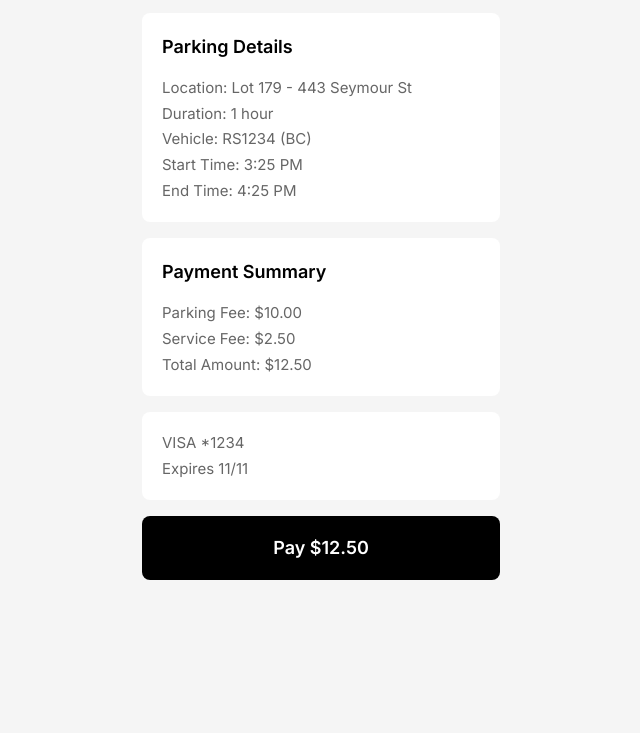
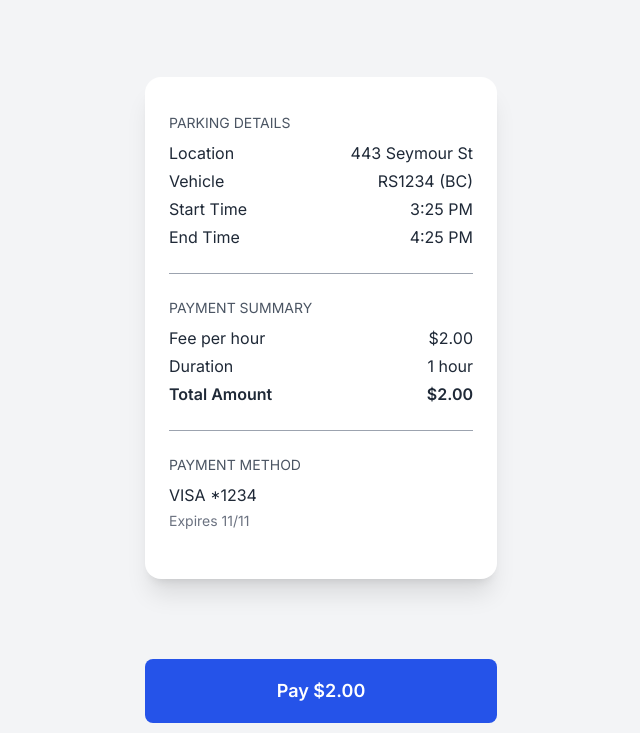
Before and after one commit to yddobyb/2800-202510-DTC14, a plain HTML site: page paymentconfirmpage.html in a window 1280 px wide. Shown: the part 67-800 px from the top of the page, without its empty margins (319-959 px from the left). Drawn offline with nearby package versions, Linux system fonts and the light colour scheme.

Commit message:
Custom payment confirm page

```diff
--- a/paymentconfirmpage.html
+++ b/paymentconfirmpage.html
@@ -2,60 +2,84 @@
 <html lang="en">
 
 <head>
-    <meta charset="UTF-8">
-    <meta name="viewport" content="width=device-width, initial-scale=1.0">
-    <title>ParkSmart - Payment Confirmation</title>
+    <meta charset="UTF-8" />
+    <meta name="viewport" content="width=device-width, initial-scale=1.0" />
+    <title>ParkSmart – Confirm Payment</title>
     <script src="https://cdn.tailwindcss.com"></script>
-    <link href="https://fonts.googleapis.com/css2?family=Inter:wght@400;600;700;800&display=swap" rel="stylesheet">
+    <link href="https://fonts.googleapis.com/css2?family=Inter:wght@400;600;700;800&display=swap" rel="stylesheet" />
     <style>
         body {
             font-family: 'Inter', sans-serif;
+            background-color: #F3F4F6;
         }
     </style>
 </head>
 
-<body class="bg-[#f5f5f5] min-h-screen">
-    <div class="max-w-[390px] mx-auto">
-        <!-- Header -->
-        <div class="bg-[#fa8033] h-16 px-4 flex items-center gap-4">
-            <a href="#" class="text-white text-2xl font-semibold">←</a>
-            <h1 class="text-white text-xl font-semibold">Confirm Payment</h1>
-        </div>
-
-        <!-- Parking Details Card -->
-        <div class="bg-white mx-4 mt-4 p-5 rounded-lg">
-            <h2 class="text-lg font-semibold mb-4">Parking Details</h2>
-            <div class="text-[15px] text-[#666666] space-y-[0.2rem]">
-                <p>Location: Lot 179 - 443 Seymour St</p>
-                <p>Duration: 1 hour</p>
-                <p>Vehicle: RS1234 (BC)</p>
-                <p>Start Time: 3:25 PM</p>
-                <p>End Time: 4:25 PM</p>
+<body class="min-h-screen flex justify-center items-start relative bg-gray-100">
+    <div class="max-w-md w-full">
+        <div class="bg-white shadow-sm">
+            <div class="bg-[#2553E9] px-4 py-4 flex items-center justify-between">
+                <button onclick="window.location.href='paymentpage.html';" class="text-white text-2xl font-semibold">←</button>
+                <h1 class="text-white text-xl font-semibold">Confirm Payment</h1>
             </div>
         </div>
 
-        <!-- Payment Summary Card -->
-        <div class="bg-white mx-4 mt-4 p-5 rounded-lg">
-            <h2 class="text-lg font-semibold mb-4">Payment Summary</h2>
-            <div class="text-[15px] text-[#666666] space-y-[0.2rem]">
-                <p>Parking Fee: $10.00</p>
-                <p>Service Fee: $2.50</p>
-                <p>Total Amount: $12.50</p>
+        <div class="mt-20 bg-white rounded-2xl shadow-xl overflow-hidden mx-12 pb-6 pt-3">
+            <div class="px-6 py-6 space-y-6">
+                <!-- Parking Details -->
+                <div>
+                    <h2 class="text-gray-600 text-sm uppercase">Parking Details</h2>
+                    <ul class="mt-2 space-y-1 text-gray-800">
+                        <li class="flex justify-between">
+                            <span>Location</span><span>443 Seymour St</span>
+                        </li>
+                        <li class="flex justify-between">
+                            <span>Vehicle</span><span>RS1234 (BC)</span>
+                        </li>
+                        <li class="flex justify-between">
+                            <span>Start Time</span><span>3:25 PM</span>
+                        </li>
+                        <li class="flex justify-between">
+                            <span>End Time</span><span>4:25 PM</span>
+                        </li>
+                    </ul>
+                </div>
+
+                <hr class="border-t border-gray-400 my-4" />
+
+                <!-- Payment Summary -->
+                <div>
+                    <h2 class="text-gray-600 text-sm uppercase">Payment Summary</h2>
+                    <ul class="mt-2 space-y-1 text-gray-800">
+                        <li class="flex justify-between">
+                            <span>Fee per hour</span><span>$2.00</span>
+                        </li>
+                        <li class="flex justify-between">
+                            <span>Duration</span><span>1 hour</span>
+                        </li>
+                        <li class="flex justify-between font-semibold">
+                            <span>Total Amount</span><span>$2.00</span>
+                        </li>
+                    </ul>
+                </div>
+
+                <hr class="border-t border-gray-400 my-4" />
+
+                <!-- Payment Method -->
+                <div>
+                    <h2 class="text-gray-600 text-sm uppercase">Payment Method</h2>
+                    <div class="mt-2 text-gray-800 space-y-1">
+                        <p>VISA *1234</p>
+                        <p class="text-sm text-gray-500">Expires 11/11</p>
+                    </div>
+                </div>
             </div>
         </div>
 
-        <!-- Payment Method Card -->
-        <div class="bg-white mx-4 mt-4 p-5 rounded-lg">
-            <div class="text-[15px] text-[#666666] space-y-[0.2rem]">
-                <p>VISA *1234</p>
-                <p>Expires 11/11</p>
-            </div>
-        </div>
-
-        <!-- Pay Button -->
-        <div class="mx-4 mt-4">
-            <button class="w-full bg-black text-white h-16 rounded-lg text-lg font-semibold">
-                Pay $12.50
+        <div class="mt-20 px-12">
+            <button onclick="window.location.href='paymentsuccesspage.html';"
+                class="w-full bg-[#2553E9] text-white h-16 rounded-lg text-lg font-semibold">
+                Pay $2.00
             </button>
         </div>
     </div>
```
